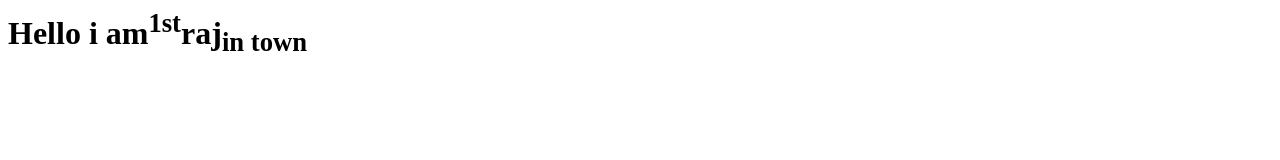
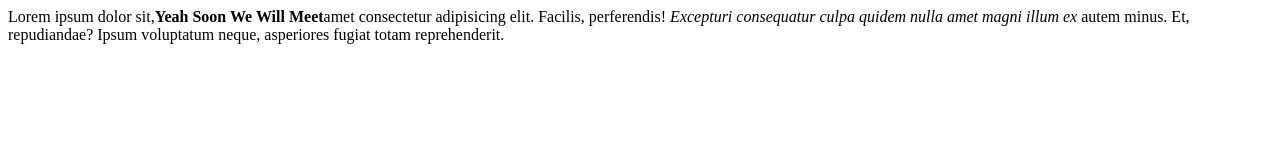
Before and after one commit to Rajeshjuyal/Html, a plain HTML site: page index.html in a window 1280 px wide. Drawn offline with Linux system fonts and the light colour scheme.

```diff
--- a/index.html
+++ b/index.html
@@ -6,6 +6,12 @@
   </head>
   <title>properstructure</title>
   <body>
-    <h1>Hello i am<sup>1st</sup>raj<sub>in town</sub></h1>
+    <p>
+      Lorem ipsum dolor sit,<strong>Yeah Soon We Will Meet</strong>amet
+      consectetur adipisicing elit. Facilis, perferendis!
+      <em>Excepturi consequatur culpa quidem nulla amet magni illum ex </em
+      >autem minus. Et, repudiandae? Ipsum voluptatum neque, asperiores fugiat
+      totam reprehenderit.
+    </p>
   </body>
 </html>
```
Also changed, not shown: 1 other file.
